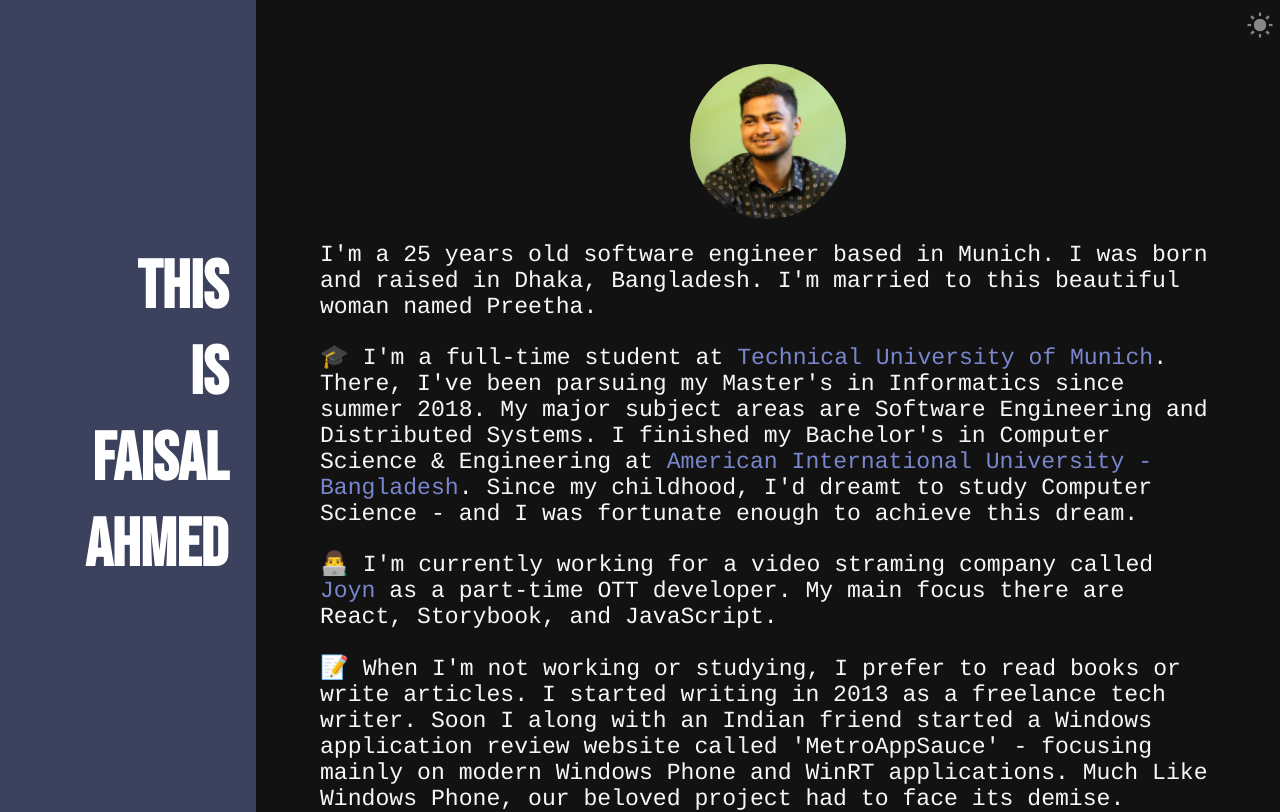
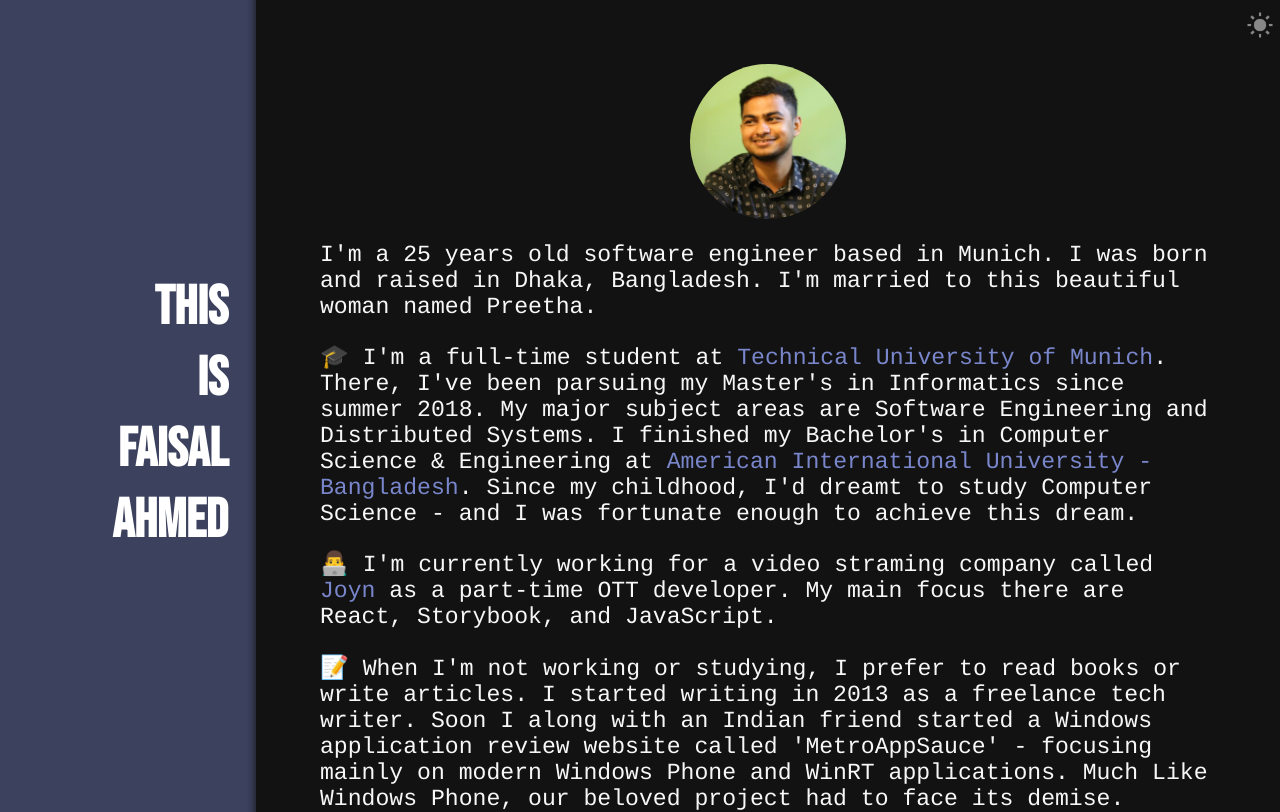
Before and after one commit to FaisalBinAhmed/personal-site, a React (Create React App) app: page /#/about in a window 1280 px wide. Shown: the top 812 px of the page. Built offline with nearby package versions, Linux system fonts and the light colour scheme.

Commit message:
more responsive

```diff
--- a/src/Components/Home/Home.js
+++ b/src/Components/Home/Home.js
@@ -35,7 +35,7 @@ function AboutMe(props) {
 	const { isPortrait } = props;
 	return (
 		<Home isPortrait={isPortrait}>
-			{isPortrait && <StyledImage src={faisal} alt="profile pic" />}
+			{/* {isPortrait && <StyledImage src={faisal} alt="profile pic" />} */}
 			{/* eslint-disable-next-line jsx-a11y/accessible-emoji */}
 			<Typography fs={'3rem'} ff={'monospace'} ta={'left'}>
 				Hello, there! 👋
--- a/src/Components/Main.jsx
+++ b/src/Components/Main.jsx
@@ -81,6 +81,14 @@ const Main = (props) => {
 		query: '(min-width: 768px) and (max-width: 1024px)',
 	});
 
+	const isTabletLandscape = useMediaQuery({
+		query:
+			'(min-width: 768px) and (max-width: 1024px) and (orientation: landscape)',
+	});
+	const isPhoneLandscape = useMediaQuery({
+		query: '(min-width: 481px) and (max-width: 961px)',
+	});
+
 	// const cardClicker = (index) => {
 	// 	setIndex(index);
 	// 	setDialogOpen(true);
@@ -94,7 +102,9 @@ const Main = (props) => {
 		? isTablet
 			? '1fr 1fr'
 			: '1fr'
-		: isTablet
+		: isPhoneLandscape
+		? '1fr 1fr'
+		: isTabletLandscape
 		? '1fr 1fr 1fr'
 		: '1fr 1fr 1fr 1fr';
 
--- a/src/Components/MiniCard.jsx
+++ b/src/Components/MiniCard.jsx
@@ -4,9 +4,11 @@ import styled from 'styled-components';
 const StyledCard = styled.div`
 	height: calc(100px + 2vh);
 	background-color: ${(props) => props.color};
-	border-radius: 10px;
+	border-radius: 5px;
 	cursor: pointer;
 	overflow: hidden;
+	/* box-shadow: 2px 2px 10px ${(props) => props.color},
+		-2px -2px 10px ${(props) => props.color}; */
 	&:hover {
 		filter: brightness(1.25);
 		:after {
--- a/src/Components/NewHome.jsx
+++ b/src/Components/NewHome.jsx
@@ -13,6 +13,50 @@ import { FloatingButton } from './FloatingButton';
 import Main from './Main';
 import About from './About/About';
 import BadLink from './BadLink';
+
+const ThemeSwitch = styled.img`
+	max-width: 30px;
+	margin-top: 5px;
+	margin-left: 5px;
+	position: absolute;
+	top: 5px;
+	right: 5px;
+	opacity: 0.5;
+	z-index: 10;
+	cursor: pointer;
+`;
+
+const LandScapeLayout = styled.div`
+	display: grid;
+	grid-template-columns: 1fr 4fr;
+`;
+
+const PortraitLayout = styled.div`
+	display: inline-grid;
+	overflow: auto;
+`;
+
+const Sidebar = styled.div`
+	display: block;
+	background-color: ${(props) =>
+		props.theme === 'light' ? '#3c415e' : '#3c415e'};
+	color: #c9d1d3;
+	box-shadow: ${(props) =>
+		props.isPortrait
+			? 'inset 0px -5px 5px -5px #121212'
+			: 'inset -10px 0px 10px -10px #121212'};
+	height: ${(props) => (props.isPortrait ? '10vh' : '100%')};
+	min-height: ${(props) => (props.isPortrait ? '50px' : '100vh')};
+`;
+
+const MainContainer = styled.div`
+	background-color: ${(props) =>
+		props.theme === 'light' ? '#f7f7f7' : '#121212'};
+	color: ${(props) => (props.theme === 'light' ? '#121212' : '#F7F7F7')};
+	height: 100%;
+	min-height: 100vh;
+	overflow: visible;
+`;
 
 const NewHome = (props) => {
 	// const { device, orient } = props;
@@ -32,54 +76,17 @@ const NewHome = (props) => {
 		iconText = 'Switch to light theme';
 	}
 
-	const LandScapeLayout = styled.div`
-		display: grid;
-		grid-template-columns: 1fr 4fr;
-	`;
-
-	const PortraitLayout = styled.div`
-		display: inline-grid;
-		overflow: auto;
-	`;
-
-	const Sidebar = styled.div`
-		display: block;
-		background-color: ${theme === 'light' ? '#3c415e' : '#3c415e'};
-		color: #c9d1d3;
-		/* position: ${(props) => (props.isPortrait ? 'fixed' : 'inherit')}; */
-		height: ${isPortrait ? '10vh' : '100%'};
-		min-height: ${isPortrait ? '50px' : '100vh'};
-	`;
-
-	const ThemeSwitch = styled.img`
-		max-width: 30px;
-		margin-top: 5px;
-		margin-left: 5px;
-		position: absolute;
-		top: 5px;
-		right: 5px;
-		opacity: 0.5;
-		z-index: 10;
-		cursor: pointer;
-	`;
+	// const shadowColor = theme === 'light' ? '#fff' : '#000';
 
 	const Layout = isPortrait ? PortraitLayout : LandScapeLayout;
-
-	const MainContainer = styled.div`
-		background-color: ${theme === 'light' ? '#fefefa' : '#121212'};
-		color: ${theme === 'light' ? '#121212' : '#F7F7F7'};
-		height: 100%;
-		min-height: 100vh;
-		overflow: visible;
-	`;
 
 	return (
 		<HashRouter>
 			<Layout>
-				<Sidebar>
+				<Sidebar theme={theme} isPortrait={isPortrait}>
 					<SideBarContent />
 				</Sidebar>
-				<MainContainer>
+				<MainContainer theme={theme}>
 					<Switch>
 						<Route exact path="/" component={() => <Main />} />
 						<Route
--- a/src/Components/SideBarContent.jsx
+++ b/src/Components/SideBarContent.jsx
@@ -37,7 +37,7 @@ const TextContainer = styled.div`
 		display: ${(props) => (props.isPortrait ? 'inline-block' : 'block')};
 		padding: 3px;
 		font-size: ${(props) =>
-			props.isPortrait ? 'calc(20px + 3vw)' : 'calc(4rem + 0.4vmin)'};
+			props.isPortrait ? 'calc(20px + 3vw)' : 'calc(4vw + 0.4vmin)'};
 	}
 `;
 
```
Also changed, not shown: 2 other files (tests, documents, lock files or other folders).
